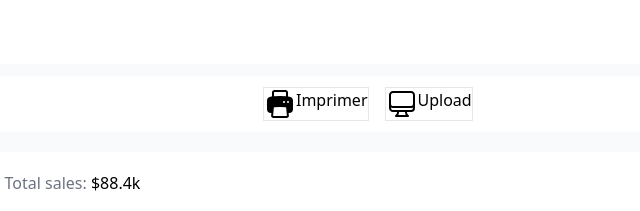
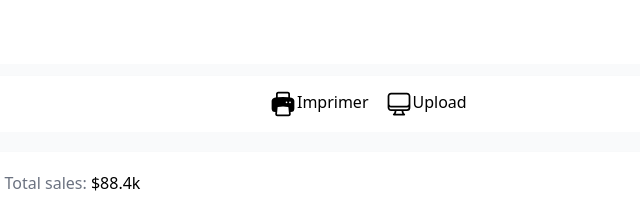
Before and after one commit to atkBabila/cnpslab-front, a website: page src/pensionne.html in a window 1280 px wide. Shown: the top 211 px of the page, 244-884 px from the left. Drawn offline with nearby package versions, Linux system fonts and the light colour scheme.

Commit message:
Refactoring du code

```diff
--- a/src/pensionne.html
+++ b/src/pensionne.html
@@ -58,14 +58,14 @@
             <div class="flex flex-row justify-between items-center space-x-2 h-14">
                 <p>Tools</p>
                 <div class="flex flex-row space-x-4">
-                    <button class="border flex flex-row">
-                        <svg xmlns="http://www.w3.org/2000/svg" viewBox="0 0 24 24" fill="currentColor" class="w-8 h-8">
+                    <button class="flex flex-row">
+                        <svg xmlns="http://www.w3.org/2000/svg" viewBox="0 0 24 24" fill="currentColor" class="w-7 h-7">
                             <path fill-rule="evenodd" d="M7.875 1.5C6.839 1.5 6 2.34 6 3.375v2.99c-.426.053-.851.11-1.274.174-1.454.218-2.476 1.483-2.476 2.917v6.294a3 3 0 003 3h.27l-.155 1.705A1.875 1.875 0 007.232 22.5h9.536a1.875 1.875 0 001.867-2.045l-.155-1.705h.27a3 3 0 003-3V9.456c0-1.434-1.022-2.7-2.476-2.917A48.716 48.716 0 0018 6.366V3.375c0-1.036-.84-1.875-1.875-1.875h-8.25zM16.5 6.205v-2.83A.375.375 0 0016.125 3h-8.25a.375.375 0 00-.375.375v2.83a49.353 49.353 0 019 0zm-.217 8.265c.178.018.317.16.333.337l.526 5.784a.375.375 0 01-.374.409H7.232a.375.375 0 01-.374-.409l.526-5.784a.373.373 0 01.333-.337 41.741 41.741 0 018.566 0zm.967-3.97a.75.75 0 01.75-.75h.008a.75.75 0 01.75.75v.008a.75.75 0 01-.75.75H18a.75.75 0 01-.75-.75V10.5zM15 9.75a.75.75 0 00-.75.75v.008c0 .414.336.75.75.75h.008a.75.75 0 00.75-.75V10.5a.75.75 0 00-.75-.75H15z" clip-rule="evenodd" />
                         </svg>
                         <span>Imprimer</span>
                     </button>
-                    <button class="border flex flex-row">
-                        <svg xmlns="http://www.w3.org/2000/svg" fill="none" viewBox="0 0 24 24" stroke-width="1.5" stroke="currentColor" class="w-8 h-8">
+                    <button class="flex flex-row">
+                        <svg xmlns="http://www.w3.org/2000/svg" fill="none" viewBox="0 0 24 24" stroke-width="1.5" stroke="currentColor" class="w-7 h-7">
                             <path stroke-linecap="round" stroke-linejoin="round" d="M9 17.25v1.007a3 3 0 01-.879 2.122L7.5 21h9l-.621-.621A3 3 0 0115 18.257V17.25m6-12V15a2.25 2.25 0 01-2.25 2.25H5.25A2.25 2.25 0 013 15V5.25m18 0A2.25 2.25 0 0018.75 3H5.25A2.25 2.25 0 003 5.25m18 0V12a2.25 2.25 0 01-2.25 2.25H5.25A2.25 2.25 0 013 12V5.25" />
                         </svg>
                         <span>Upload</span>
```
Also changed, not shown: dist/output.css.
